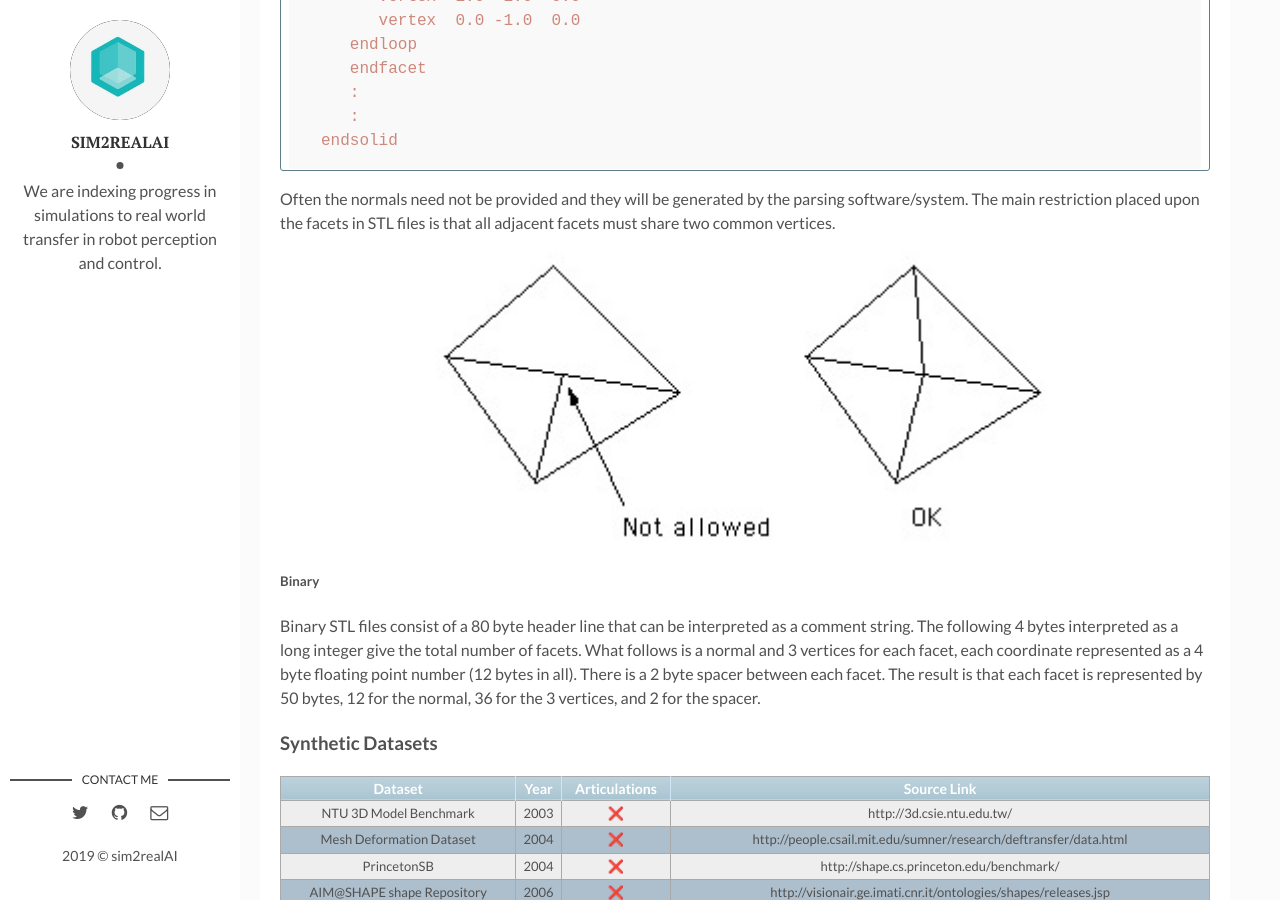
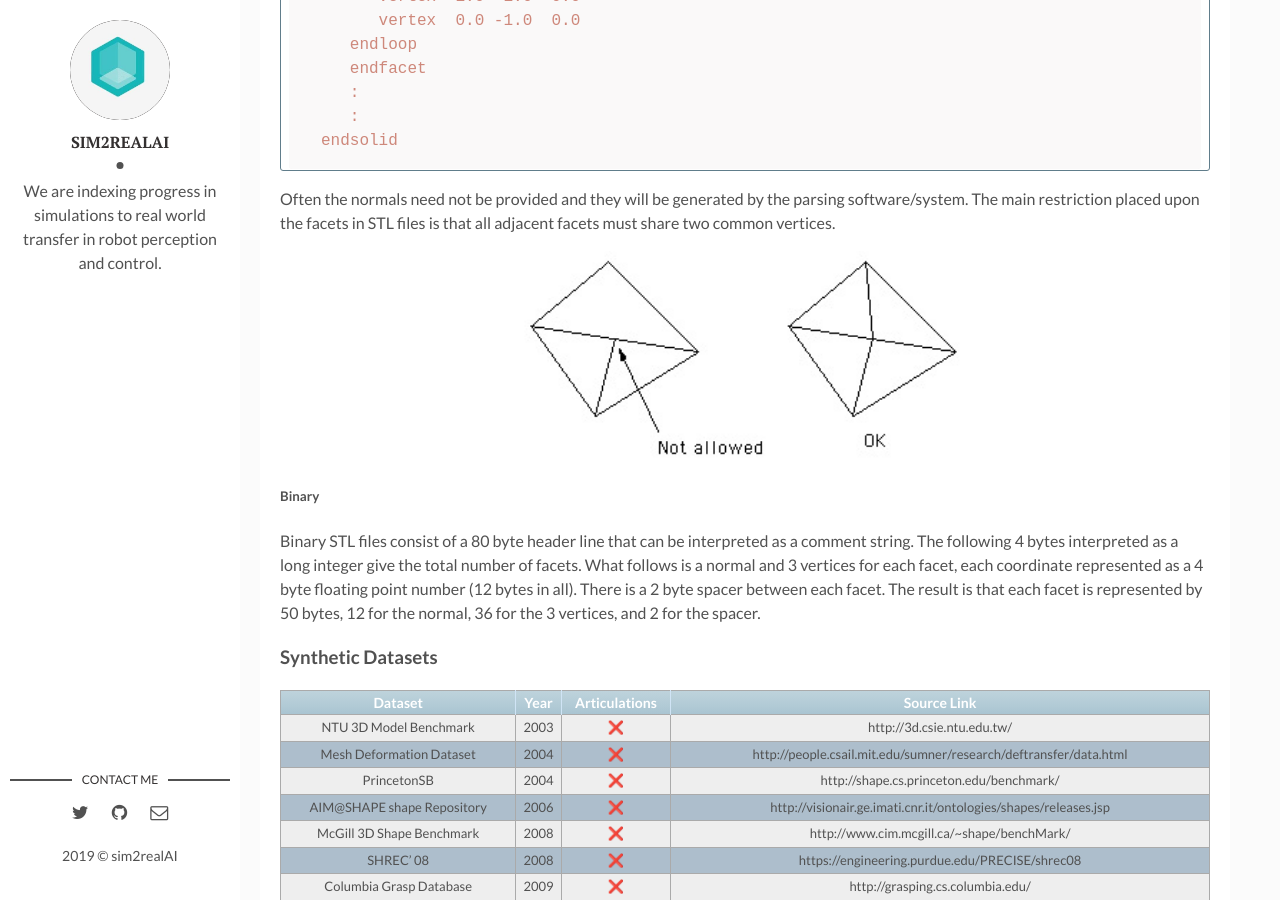
Before and after one commit to backupsim2realai/backupsim2realai.github.io, a Jekyll site: the page built from _posts/2019-01-15-Synthetic-Datasets-of-Objects-Part-I.markdown, in a window 1280 px wide and 900 px high, scrolled down 1845 px. Built offline with Jekyll 4.4.1, drawn with Linux system fonts in a browser that asks for light colours; emoji names are drawn with the system emoji font.

Commit message:
updating image
Signed-off-by: Ankur Handa <ahanda@nvidia.com>

```diff
--- a/_posts/2019-01-15-Synthetic-Datasets-of-Objects-Part-I.markdown
+++ b/_posts/2019-01-15-Synthetic-Datasets-of-Objects-Part-I.markdown
@@ -63,7 +63,7 @@
 Often the normals need not be provided and they will be generated by the parsing software/system. The main restriction placed upon the facets in STL files is that all adjacent facets must share two common vertices.
 
 
-<center><img src="/assets/img/2019-01-15/stl1.jpg" width="70%"></center>
+<center><img src="/assets/img/2019-01-15/stl1.jpg" width="50%"></center>
 
 ##### Binary
 
```
